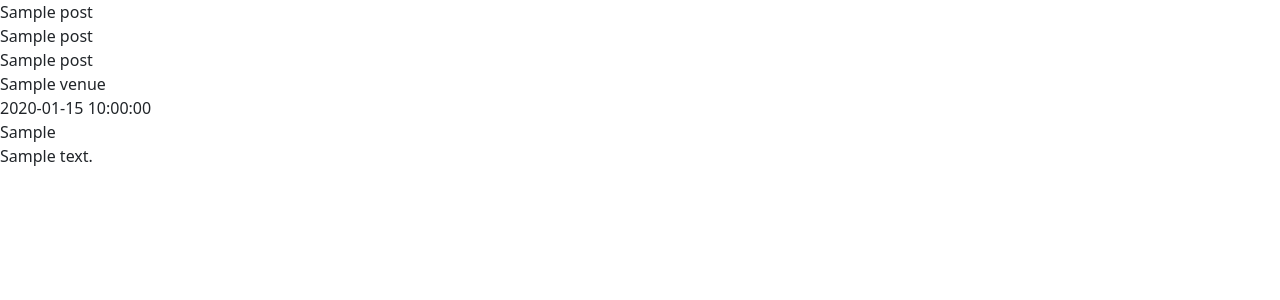
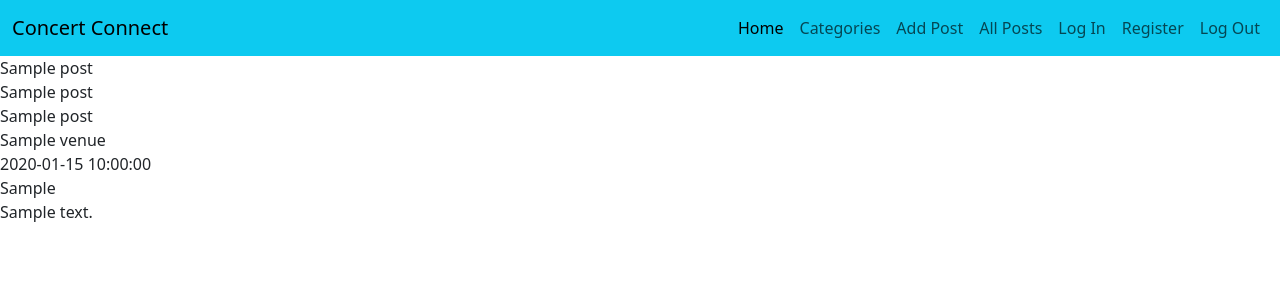
Before and after one commit to 99bjacko/milestone-project-3, a Flask app: page / in a window 1280 px wide. Shown: the top 300 px of the page. Run offline with Flask 3, Linux system fonts and the light colour scheme; a database or web service that is not in the repository returns one stand-in record (values such as "Sample title"); some libraries are stand-ins or nearby versions.

Commit message:
Add Bootstrap Navbar with toggler

```diff
--- a/templates/base.html
+++ b/templates/base.html
@@ -16,6 +16,44 @@
 </head>
 <body>
 
+    <header>
+        <nav class="navbar navbar-expand-lg bg-info text-dark">
+            <div class="container-fluid">
+                <a href="{{ url_for('get_posts') }}" class="navbar-brand">Concert Connect</a>
+                <button class="navbar-toggler ms-auto" type="button" data-bs-toggle="collapse"
+                    data-bs-target="#navbarToggler" aria-controls="navbarToggler" aria-expanded="false"
+                    aria-label="Toggle navigation">
+                    <span class="navbar-toggler-icon"></span>
+                </button>
+                <div class="collapse navbar-collapse text-end" id="navbarToggler">
+                    <ul class="navbar-nav ms-auto">
+                        <li class="nav-item">
+                            <a class="nav-link active" aria-current="page" href="{{ url_for('get_posts') }}">Home</a>
+                        </li>
+                        <li class="nav-item">
+                            <a class="nav-link" href="#">Categories</a>
+                        </li>
+                        <li class="nav-item">
+                            <a class="nav-link" href="#">Add Post</a>
+                        </li>
+                        <li class="nav-item">
+                            <a class="nav-link" href="#">All Posts</a>
+                        </li>
+                        <li class="nav-item">
+                            <a class="nav-link" href="#">Log In</a>
+                        </li>
+                        <li class="nav-item">
+                            <a class="nav-link" href="#">Register</a>
+                        </li>
+                        <li class="nav-item">
+                            <a class="nav-link" href="#">Log Out</a>
+                        </li>
+                    </ul>
+                </div>
+            </div>
+        </nav>
+    </header>
+
     {% block content %}
     {% endblock %}
 
```
